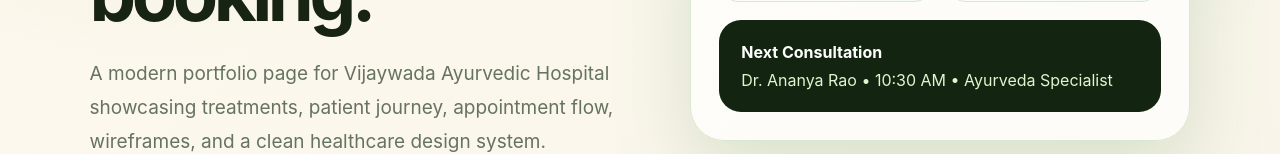
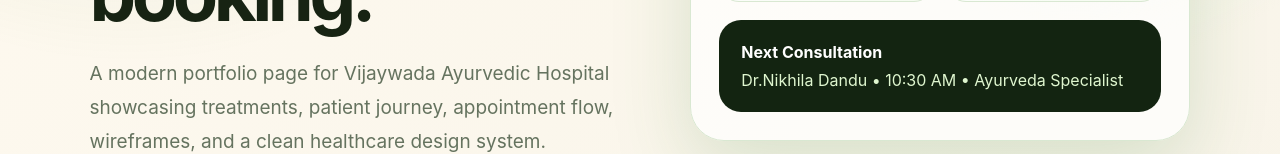
Before and after one commit to saisantosh2427/Ayurvedic, a React (Vite) app: page / in a window 1280 px wide. Shown: the part 671-825 px from the top of the page. Built offline with nearby package versions, Linux system fonts and the light colour scheme.

Commit message:
Update doctor name in appointment card

```diff
--- a/src/main.jsx
+++ b/src/main.jsx
@@ -133,7 +133,7 @@
 
             <div className="appointment">
               <strong>Next Consultation</strong>
-              <span>Dr. Ananya Rao • 10:30 AM • Ayurveda Specialist</span>
+              <span>Dr.Nikhila Dandu • 10:30 AM • Ayurveda Specialist</span>
             </div>
           </div>
         </motion.div>
```
